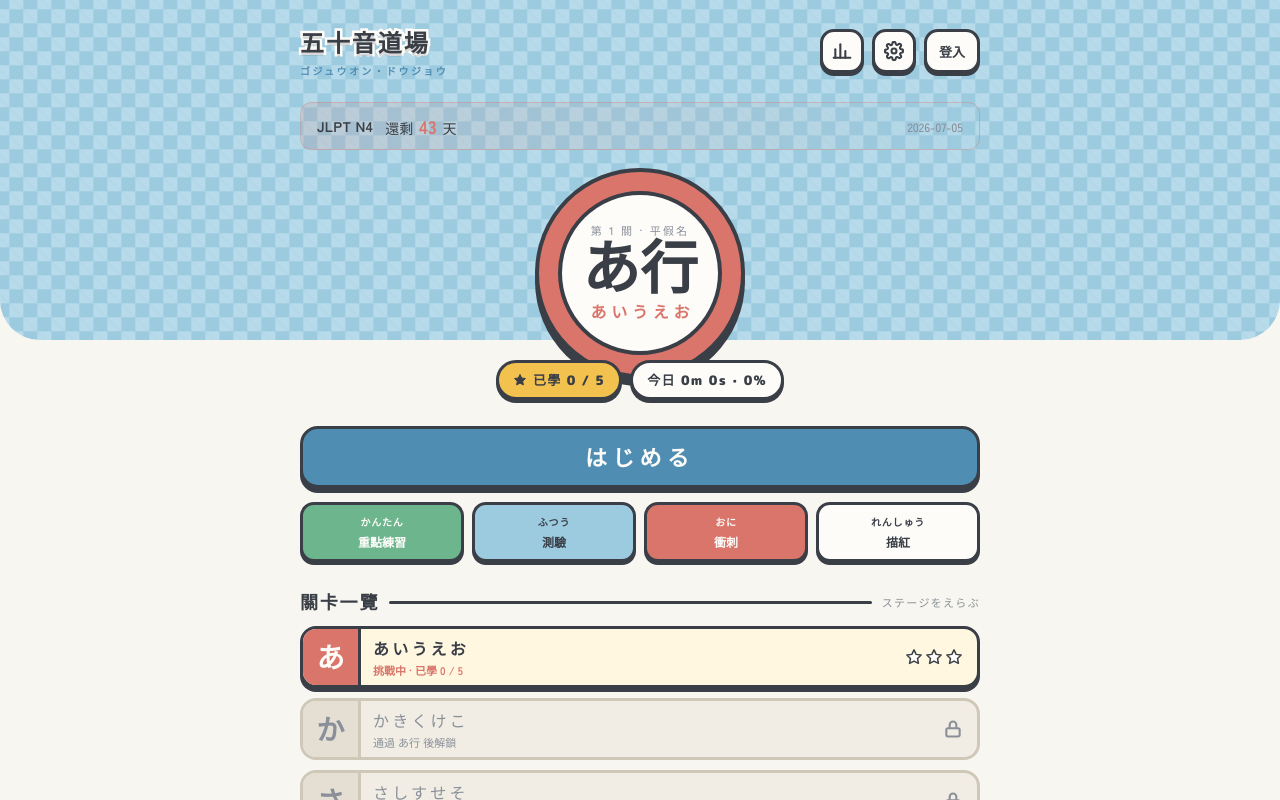
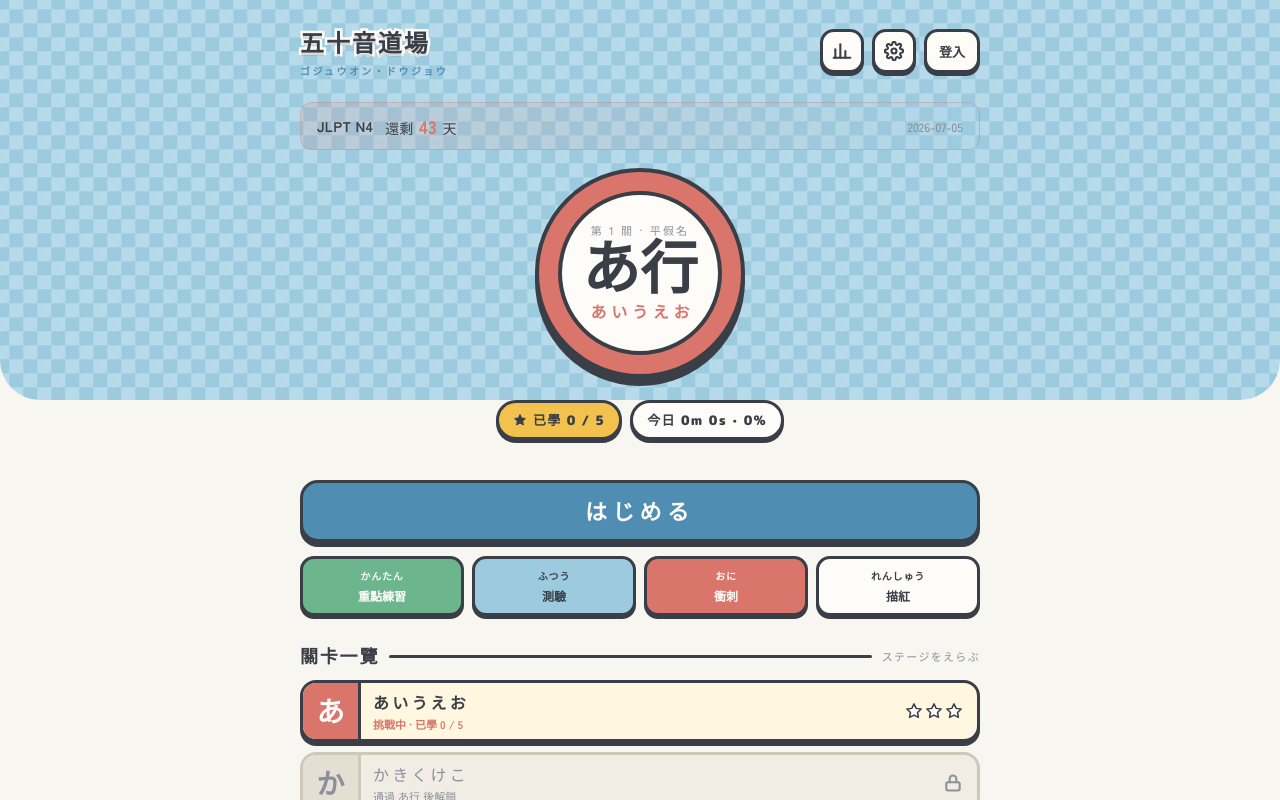
Before and after one commit to aa910113/dojo, a Nuxt app: page / in a window 1280 px wide. Built offline with nearby package versions, Linux system fonts and the light colour scheme; a web font is replaced by a local one.

Commit message:
Stop the stage badges overlapping the drum
Badges now sit 14px below the drum's shadow, and the checker band is
tall enough to contain them fully instead of cutting through.

Co-Authored-By: Claude Fable 5.1 <noreply@anthropic.com>

```diff
--- a/pages/index.vue
+++ b/pages/index.vue
@@ -1555,7 +1555,7 @@ const examCountdown = computed(() => {
   left: 50%;
   width: 100vw;
   margin-left: -50vw;
-  height: 340px;
+  height: 400px;
   background-color: var(--accent);
   background-image:
     linear-gradient(45deg, var(--accent-check) 25%, transparent 25%, transparent 75%, var(--accent-check) 75%),
@@ -2453,7 +2453,7 @@ const examCountdown = computed(() => {
 .drum-badges {
   display: flex;
   gap: 8px;
-  margin-top: -18px;
+  margin-top: 22px;
   position: relative;
   flex-wrap: wrap;
   justify-content: center;
@@ -2476,7 +2476,7 @@ const examCountdown = computed(() => {
 .start-btn {
   width: 100%;
   height: 62px;
-  margin-top: 12px;
+  margin-top: 26px;
   border-radius: 18px;
   background: var(--accent-text);
   color: var(--panel);
```
